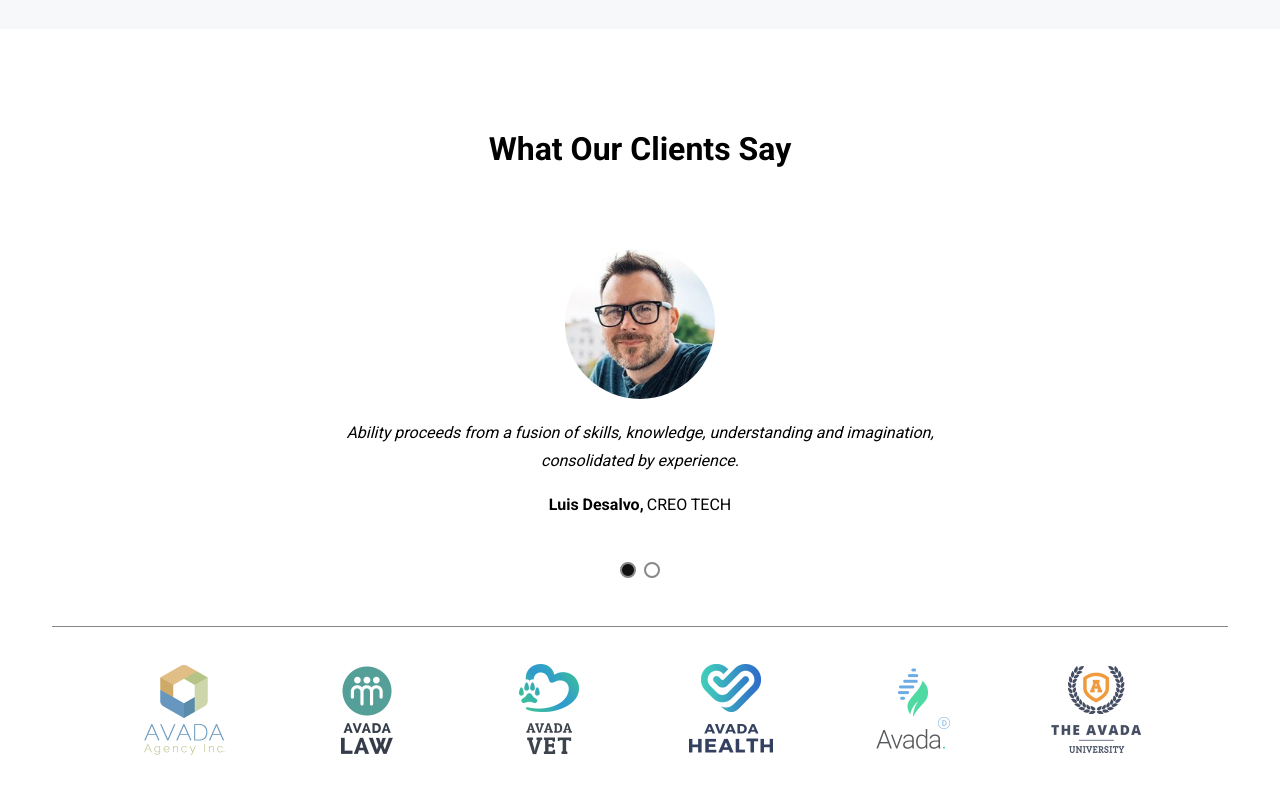
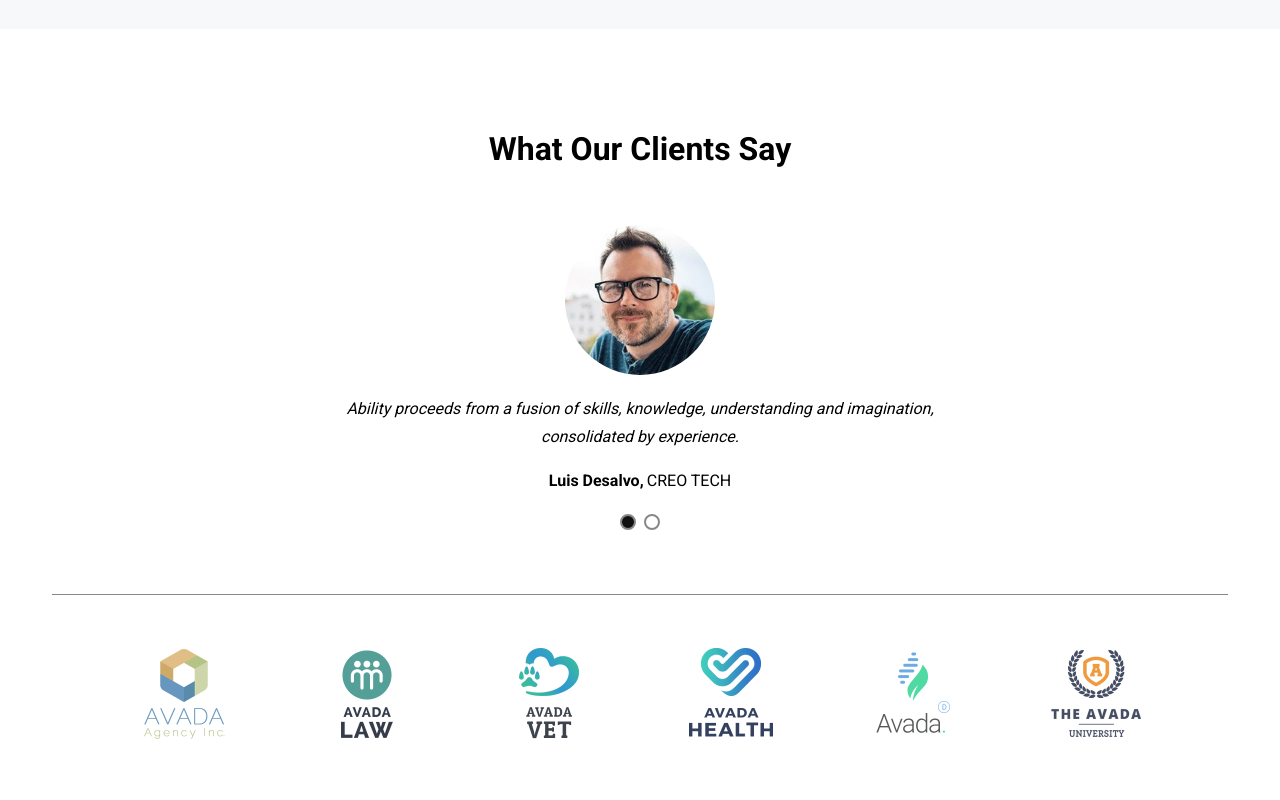
Before and after one commit to giusscos/proj-html-vuejs, a Vue app: page / in a window 1280 px wide. Shown: the part 5780-6580 px from the top of the page. Built offline with nearby package versions, Linux system fonts and the light colour scheme.

Commit message:
Feedbacks Pixels Perfect

```diff
--- a/src/components/FeedbackComponent.vue
+++ b/src/components/FeedbackComponent.vue
@@ -63,8 +63,11 @@ export default {
 @import '../style/index.scss';
 
 .feedback {
-    padding-bottom: 3rem;
+    padding-bottom: 2.5rem;
     background-color: $pj-text_white;
+
+    .content{
+        gap: 1.5rem;
 
         .clients_wrapper{
             border-top: 1px solid $pj-btn_border_gray;
@@ -74,9 +77,10 @@ export default {
 
             span{
                 cursor: pointer;
-            padding: 2rem 0;
+                padding: 3rem 0;
                 width: 100px;
             }
         }
     }
+}
 </style>
--- a/src/components/FeedbackSlideComponent.vue
+++ b/src/components/FeedbackSlideComponent.vue
@@ -58,7 +58,7 @@ export default {
         }
 
         >.component_desc{
-            width: 50%;
+            width: 600px;
             line-height: 1.75rem;
             text-align: center;
         }
--- a/src/style/index.scss
+++ b/src/style/index.scss
@@ -204,6 +204,8 @@ img {
     align-items: center;
     justify-content: center;
 
+    padding-bottom: 2.5rem;
+
     .goto_dot {
         cursor: pointer;
         width: 1rem;
```
Lines whose indentation alone changed are shown as unchanged.
